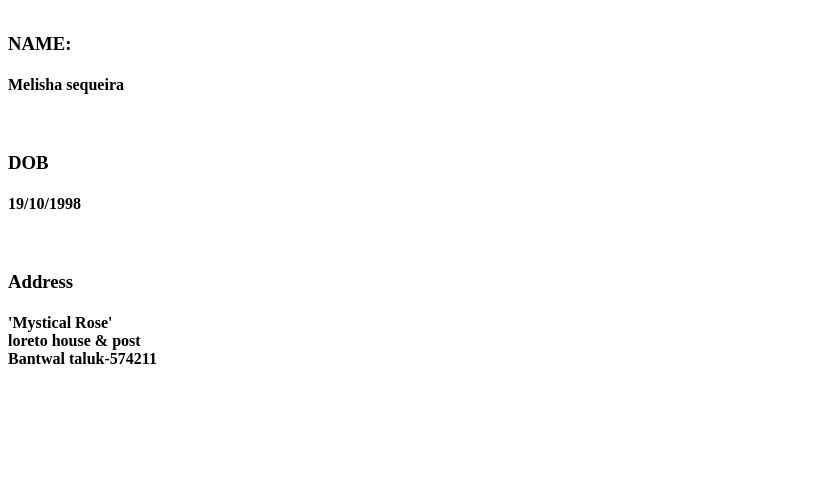
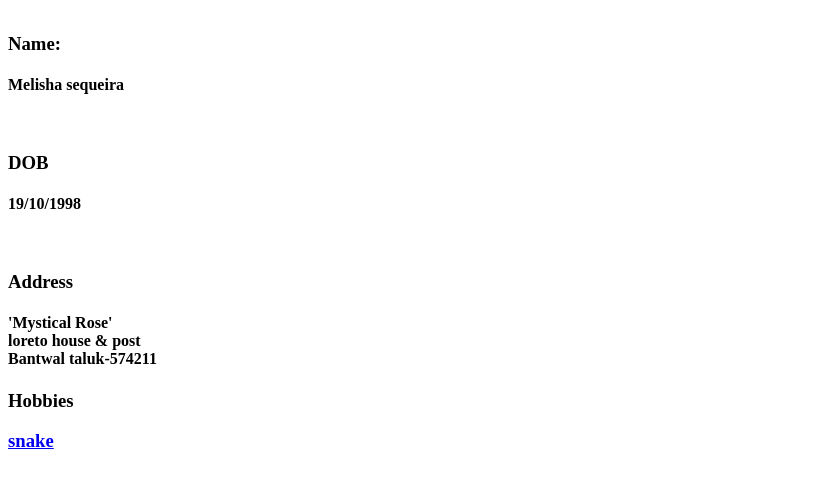
Before and after one commit to melisha19/mel19, a plain HTML site: page index.html in a window 1280 px wide. Shown: the part 67-552 px from the top of the page, without its empty margins (0-821 px from the left). Drawn offline with Linux system fonts and the light colour scheme.

Commit message:
Update index.html

```diff
--- a/index.html
+++ b/index.html
@@ -9,16 +9,17 @@
 	 </style>
 <body>
      <h1>My Resume</h1>
-	<h3>NAME:</h3>
+	<h3>Name:</h3>
 	<h4>Melisha sequeira</h4><br>
 	<h3>DOB</h3>
 	<h4>19/10/1998</h4><br>
 	<h3>Address</h3>
 	<h4>'Mystical Rose'<br>loreto house & post<br>Bantwal taluk-574211<br>
+		<h3>Hobbies</h3>
+		<h3>
 
 
 
-
-
+			<a href="snake.htl">snake</a>
 
 </body>
```
